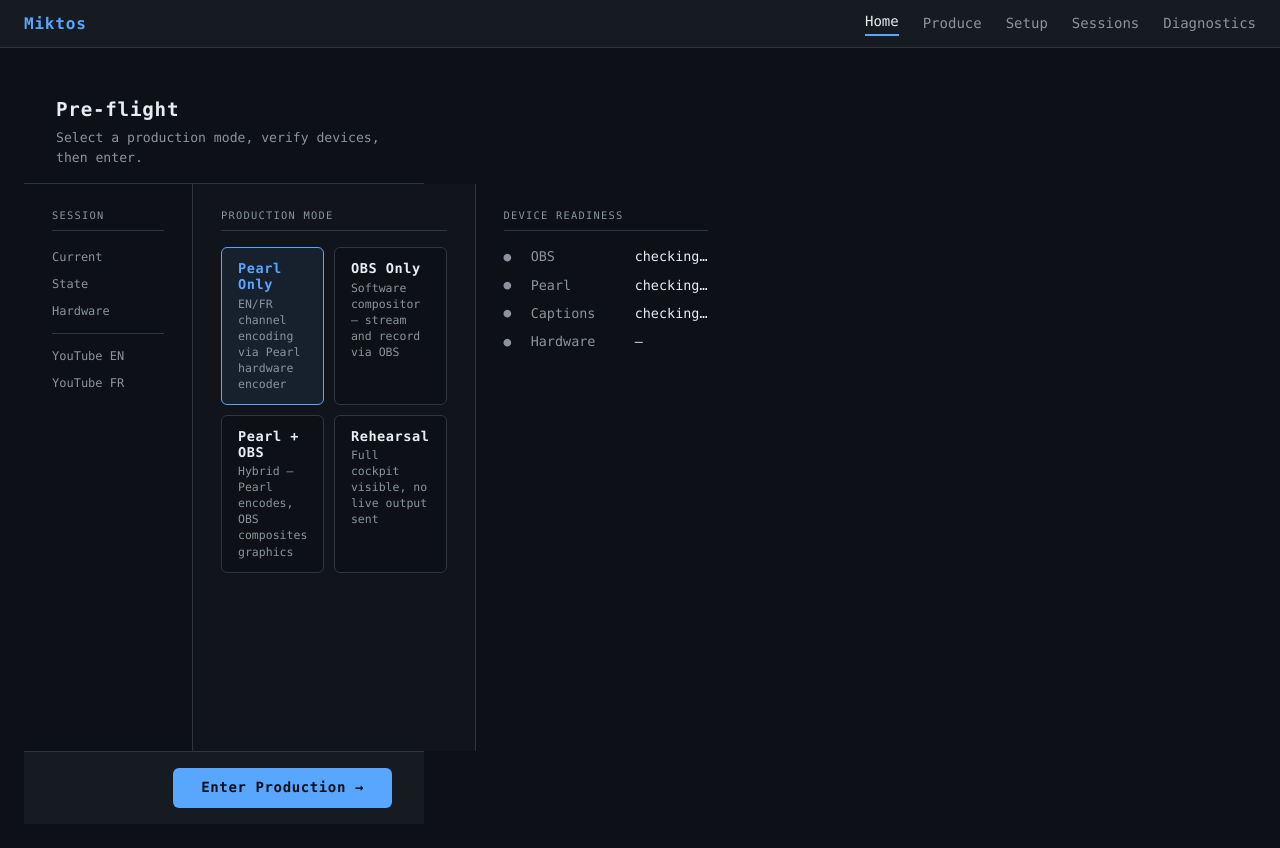
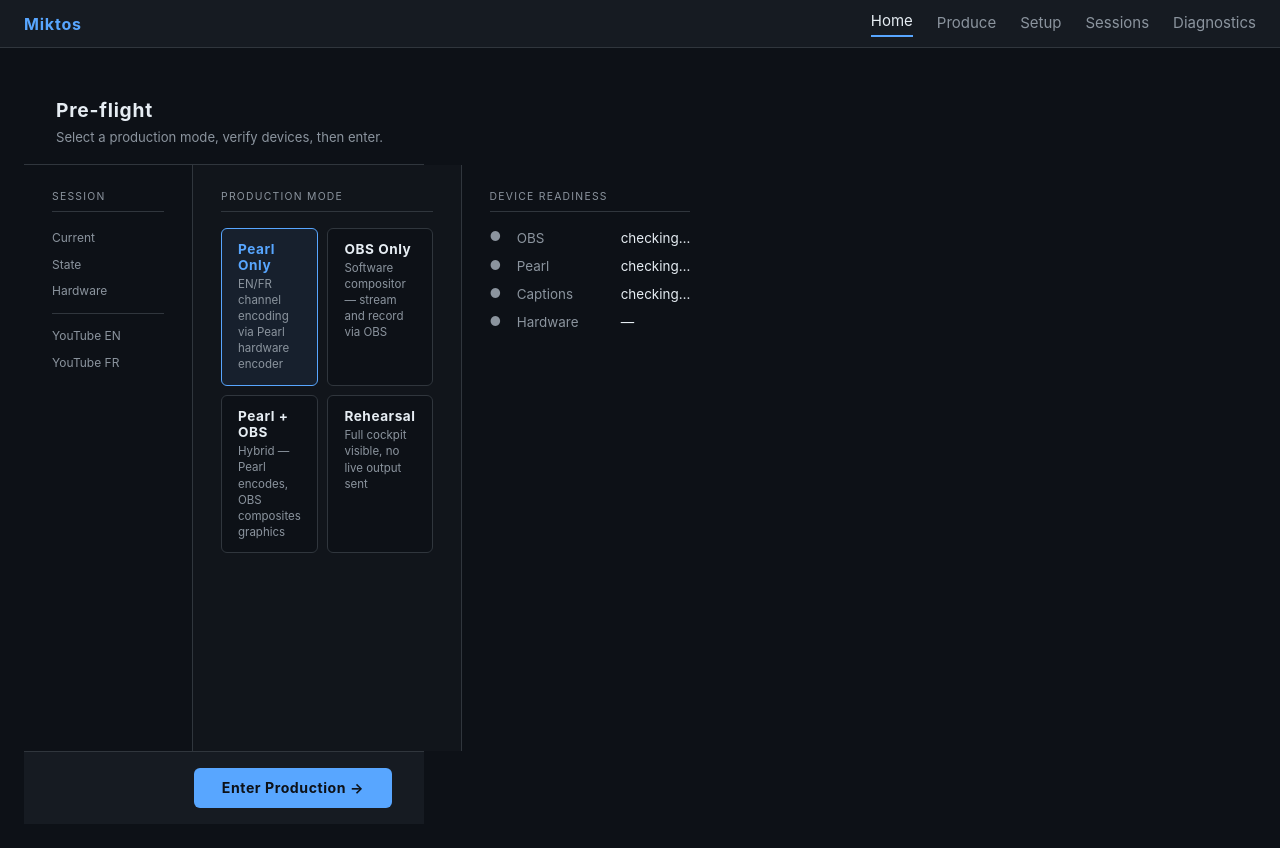
Before and after one commit to LegnaPetiteTour/Miktos-Agentic-System, a FastAPI app: page /home in a window 1280 px wide. Run offline with FastAPI, Linux system fonts and the light colour scheme; data that the repository does not hold is empty; some libraries are stand-ins or nearby versions.

Commit message:
feat(19c-3): Typography — --font-ui/--font-mono variables + base size 15px
- Add --font-ui (Inter/system-ui) and --font-mono (JetBrains Mono/Fira Code/Menlo) to :root
- Switch body font to var(--font-ui) at 15px (was 14px monospace everywhere)
- Mission bar: labels inherit --font-ui; values get --font-mono (live data)
- Apply --font-mono to data-dense elements: .diag-chip-value, .slot-list .slot
- nav-logout: explicit var(--font-ui) instead of inherit
- 251 tests pass

```diff
--- a/web/static/style.css
+++ b/web/static/style.css
@@ -14,6 +14,9 @@
   --nav-height:  3rem;
   --radius:      6px;
   --gap:         1rem;
+  /* Typography (Phase 19c-3) */
+  --font-ui:   'Inter', system-ui, -apple-system, sans-serif;
+  --font-mono: 'JetBrains Mono', 'Fira Code', 'Menlo', ui-monospace, monospace;
 }
 
 /* Reset */
@@ -22,8 +25,8 @@
 body {
   background: var(--bg);
   color: var(--text);
-  font-family: ui-monospace, "SF Mono", Menlo, Consolas, monospace;
-  font-size: 14px;
+  font-family: var(--font-ui);
+  font-size: 15px;
   line-height: 1.5;
 }
 
@@ -49,7 +52,7 @@ a:hover { text-decoration: underline; }
 }
 .nav-link { color: var(--muted); }
 .nav-link.active { color: var(--text); border-bottom: 2px solid var(--accent); padding-bottom: 2px; }
-.nav-logout { color: var(--muted); font-size: inherit; font-family: inherit; }
+.nav-logout { color: var(--muted); font-size: inherit; font-family: var(--font-ui); }
 
 /* Main */
 .main {
@@ -73,7 +76,7 @@ a:hover { text-decoration: underline; }
   padding: 0 1.5rem;
   height: 2.25rem;
   font-size: 0.72rem;
-  font-family: ui-monospace, "SF Mono", Menlo, Consolas, monospace;
+  font-family: var(--font-ui);
   overflow-x: auto;
   white-space: nowrap;
   /* Span full viewport width regardless of .main max-width */
@@ -114,6 +117,7 @@ a:hover { text-decoration: underline; }
   color: var(--text);
   font-weight: 600;
   letter-spacing: 0.04em;
+  font-family: var(--font-mono);
 }
 
 .msb-session .msb-value {
@@ -817,6 +821,7 @@ body[data-mode="rehearsal"] .rehearsal-banner { display: block; }
 .diag-chip-value {
   font-size: 0.82rem;
   color: var(--text-primary, #e0e0e0);
+  font-family: var(--font-mono);
 }
 .diag-grid {
   display: grid;
@@ -840,6 +845,7 @@ body[data-mode="rehearsal"] .rehearsal-banner { display: block; }
 .slot-list .slot {
   font-size: 0.78rem;
   color: var(--text-primary, #e0e0e0);
+  font-family: var(--font-mono);
   padding: 0.15rem 0;
   border-bottom: 1px solid var(--border, #1e1e1e);
 }
```
